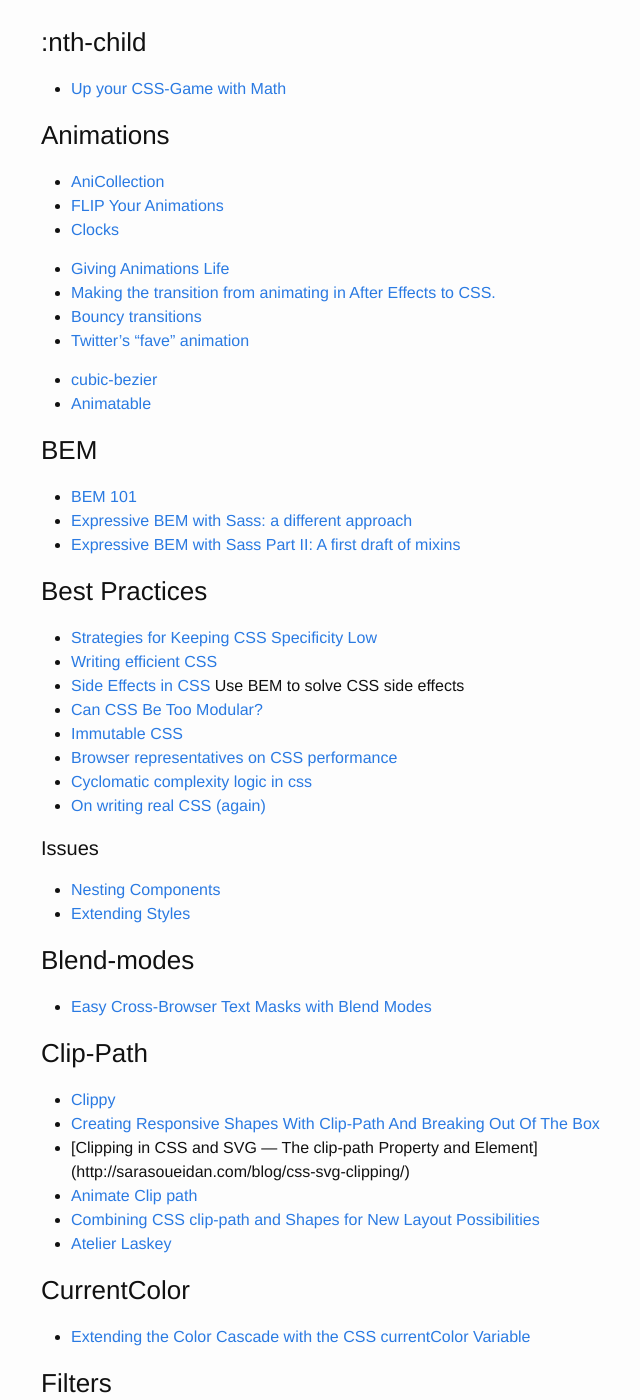
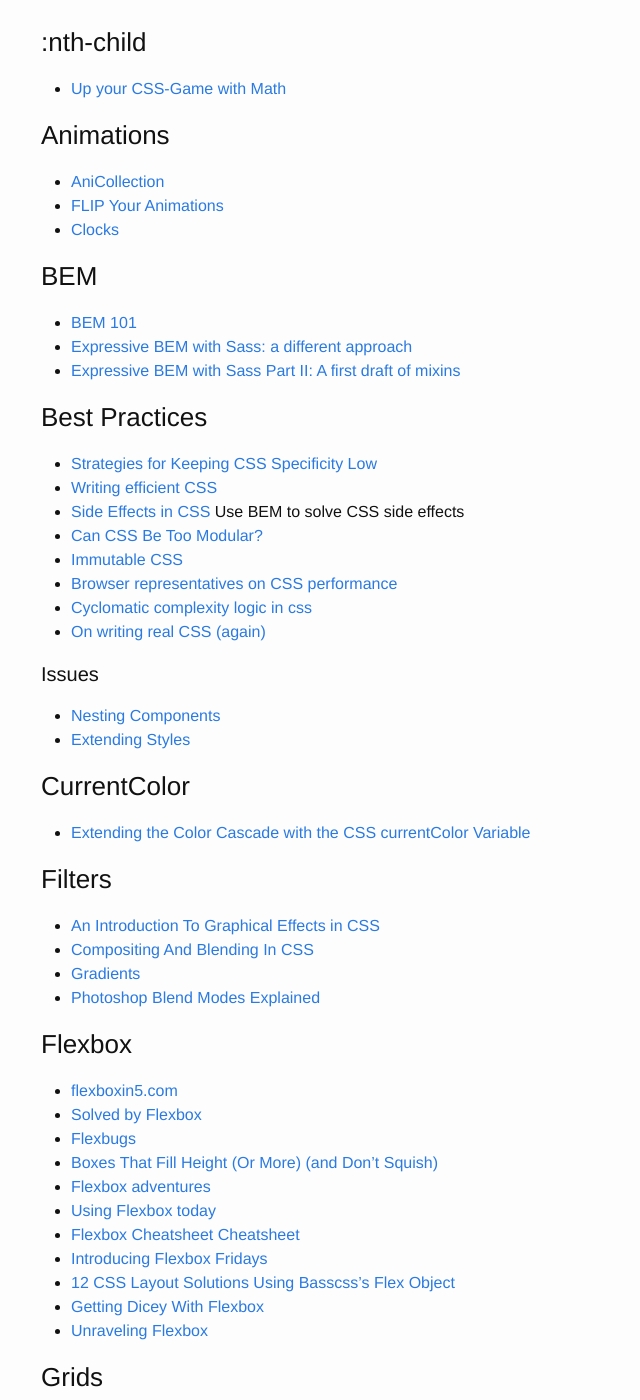
Before and after one commit to brownerd/brownerd.github.io, a Jekyll site: the page built from _posts/2015-01-01-reading-list-2015.md, in a window 1280 px wide and 1400 px high, scrolled down 3855 px. Shown: the whole window, without its empty margins (229-869 px from the left). Built offline with Jekyll 4.4.1, drawn with Linux system fonts in a browser that asks for light colours; emoji names are drawn with the system emoji font; some of the changed text lies outside the part shown.

Commit message:
polygons

```diff
--- a/_posts/2015-01-01-reading-list-2015.md
+++ b/_posts/2015-01-01-reading-list-2015.md
@@ -91,6 +91,8 @@ Here are the agencies, people and sites that I was most influenced by in 2015
 - [Making the transition from animating in After Effects to CSS.](https://medium.com/@ryan_brownhill/after-effects-to-css-79225c1d767e)
 
 
+
+
 ## API
 - [Using the HTML5 History API](https://css-tricks.com/using-the-html5-history-api/)
 - [A Well Designed API Approach](https://www.airpair.com/rest/posts/a-well-designed-api-approach)
@@ -202,13 +204,6 @@ Here are the agencies, people and sites that I was most influenced by in 2015
 - [FLIP Your Animations](http://aerotwist.com/blog/flip-your-animations/)
 - [Clocks](https://cssanimation.rocks/clocks/)
 
-- [Giving Animations Life](https://medium.com/tictail-makers/giving-animations-life-8b20165224c5)
-- [Making the transition from animating in After Effects to CSS.](https://medium.com/@ryan_brownhill/after-effects-to-css-79225c1d767e)
-- [Bouncy transitions](http://learnsome.co/blog/bouncy/?mc_cid=5eda7eb91e&mc_eid=d705fa8132)
-- [Twitter's "fave" animation](https://cssanimation.rocks/twitter-fave/)
-
-- [cubic-bezier](http://cubic-bezier.com/)
-- [Animatable](http://leaverou.github.io/animatable/)
 
 
 
@@ -236,21 +231,6 @@ Here are the agencies, people and sites that I was most influenced by in 2015
 #### Issues
 - [Nesting Components](http://simurai.com/blog/2015/05/11/nesting-components/)
 - [Extending Styles](http://philipwalton.com/articles/extending-styles/)
-
-
-
-### Blend-modes
-- [Easy Cross-Browser Text Masks with Blend Modes](http://demosthenes.info/blog/1032/)
-
-
-
-### Clip-Path
-- [Clippy](http://bennettfeely.com/clippy/)
-- [Creating Responsive Shapes With Clip-Path And Breaking Out Of The Box](http://www.smashingmagazine.com/2015/05/11/creating-responsive-shapes-with-clip-path/)
-- [Clipping in CSS and SVG — The clip-path Property and <clipPath> Element](http://sarasoueidan.com/blog/css-svg-clipping/)
-- [Animate Clip path](http://codepen.io/imohkay/pen/ZGbjyG)
-- [Combining CSS clip-path and Shapes for New Layout Possibilities](http://demosthenes.info/blog/1007/Combining-CSS-clip-path-and-Shapes-for-New-Layout-Possibilities)
-- [Atelier Laskey](http://atelierlaskey.com/artwork/flora)
 
 
 ### CurrentColor
@@ -892,7 +872,6 @@ A SIMPLE WEBSITE IN NODE.JS WITH EXPRESS, JADE AND STYLUS](http://www.clock.co.u
 - [JavaScript - The Right Way](http://jstherightway.org/http://jstherightway.org/)
 - [Airbnb JavaScript Style Guide](https://github.com/airbnb/javascript)
 - [Stop Writing Slow Javascript](http://ilikekillnerds.com/2015/02/stop-writing-slow-javascript/http://ilikekillnerds.com/2015/02/stop-writing-slow-javascript/)
-- [Closures in JavaScript](http://code.tutsplus.com/tutorials/closures-in-javascript--cms-24009)
 
 
 
```
Also changed, not shown: other parts of _posts/2015-01-01-reading-list-2015.md (+6 -2 lines).
